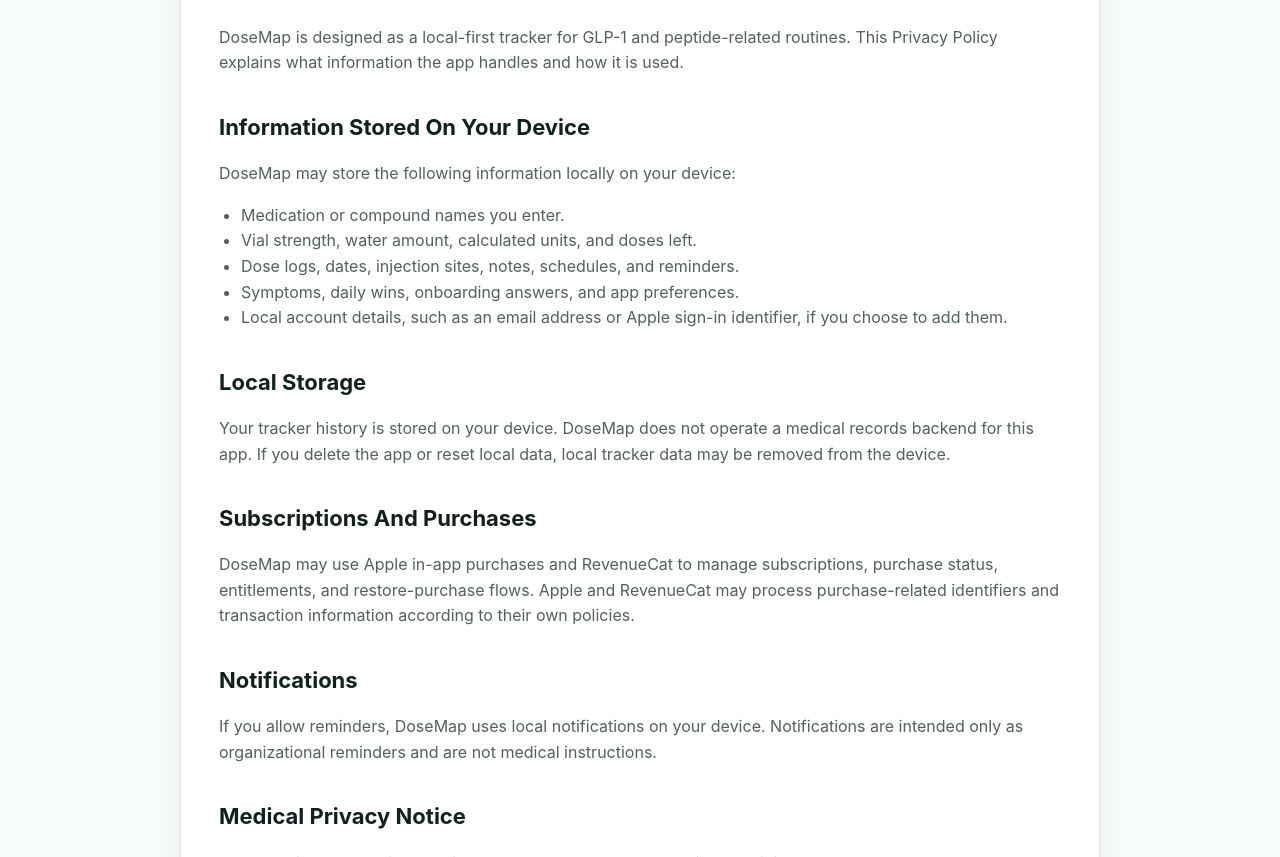
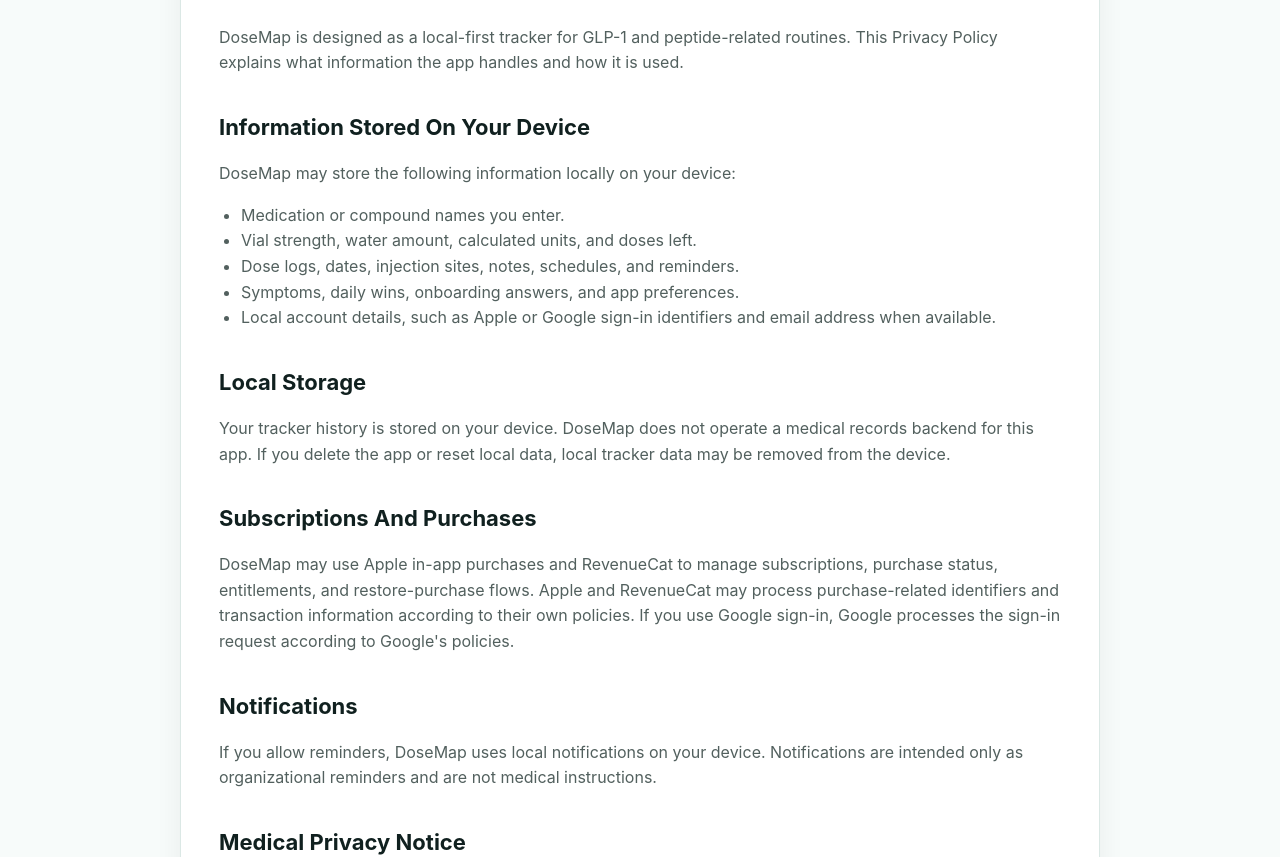
Before and after one commit to Usama1122Ai/Dosemap, a plain HTML site: page privacy.html in a window 1280 px wide. Shown: the part 243-1100 px from the top of the page. Drawn offline with Linux system fonts and the light colour scheme.

Commit message:
Add files via upload

```diff
--- a/privacy.html
+++ b/privacy.html
@@ -36,14 +36,14 @@
           <li>Vial strength, water amount, calculated units, and doses left.</li>
           <li>Dose logs, dates, injection sites, notes, schedules, and reminders.</li>
           <li>Symptoms, daily wins, onboarding answers, and app preferences.</li>
-          <li>Local account details, such as an email address or Apple sign-in identifier, if you choose to add them.</li>
+          <li>Local account details, such as Apple or Google sign-in identifiers and email address when available.</li>
         </ul>
 
         <h2>Local Storage</h2>
         <p>Your tracker history is stored on your device. DoseMap does not operate a medical records backend for this app. If you delete the app or reset local data, local tracker data may be removed from the device.</p>
 
         <h2>Subscriptions And Purchases</h2>
-        <p>DoseMap may use Apple in-app purchases and RevenueCat to manage subscriptions, purchase status, entitlements, and restore-purchase flows. Apple and RevenueCat may process purchase-related identifiers and transaction information according to their own policies.</p>
+        <p>DoseMap may use Apple in-app purchases and RevenueCat to manage subscriptions, purchase status, entitlements, and restore-purchase flows. Apple and RevenueCat may process purchase-related identifiers and transaction information according to their own policies. If you use Google sign-in, Google processes the sign-in request according to Google's policies.</p>
 
         <h2>Notifications</h2>
         <p>If you allow reminders, DoseMap uses local notifications on your device. Notifications are intended only as organizational reminders and are not medical instructions.</p>
```
